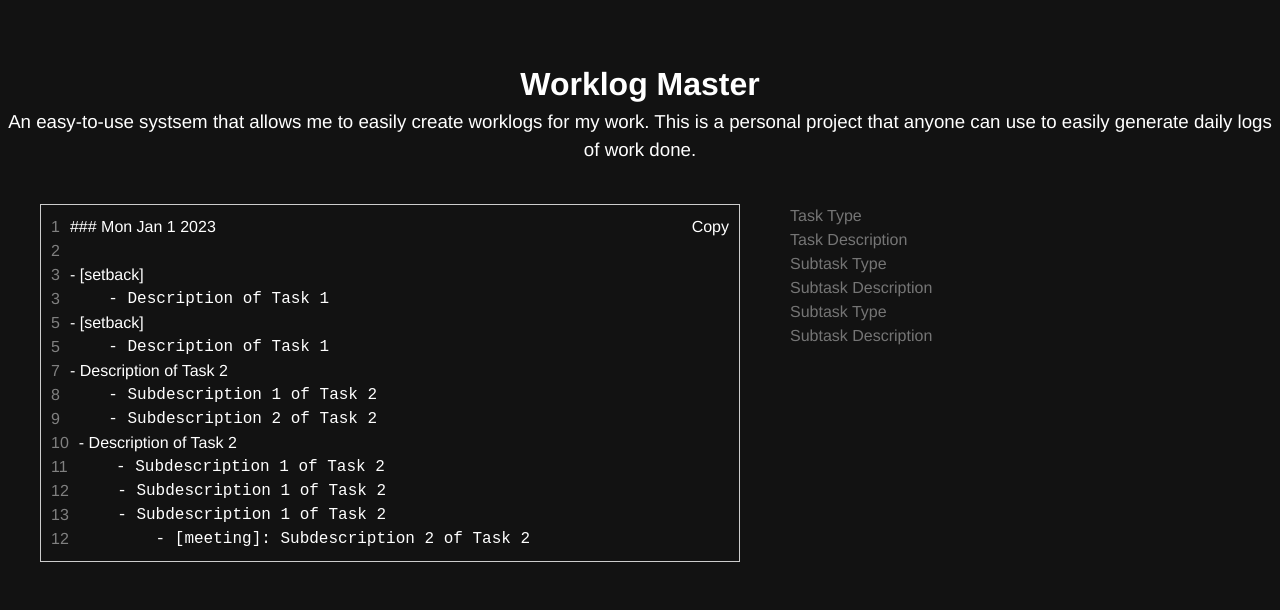
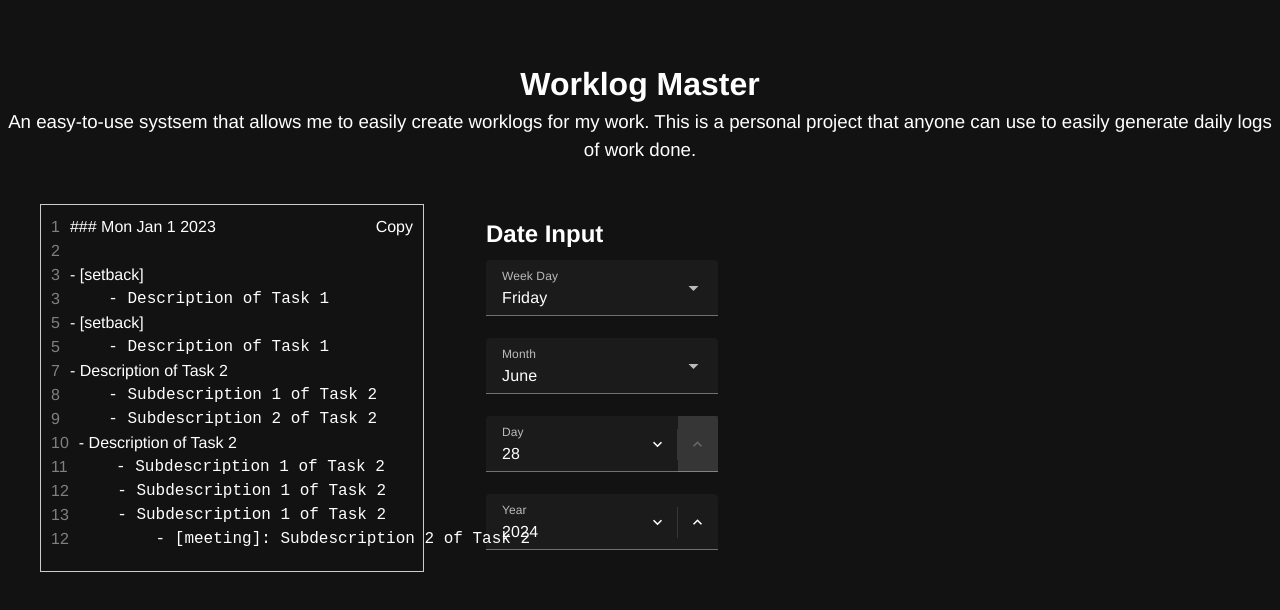
Before and after one commit to IanTapply22/Worklog-Master, a Vue app: page / in a window 1280 px wide. Shown: the top 610 px of the page. Built offline with nearby package versions, Linux system fonts and the light colour scheme.

Commit message:
Create base date input page with new vuetify components

```diff
--- a/components.d.ts
+++ b/components.d.ts
@@ -8,10 +8,13 @@ export {}
 declare module 'vue' {
   export interface GlobalComponents {
     CodeBox: typeof import('./src/components/CodeBox.vue')['default']
+    DateInputField: typeof import('./src/components/DateInputField.vue')['default']
+    DateInputFields: typeof import('./src/components/DateInputFields.vue')['default']
     HelloWorld: typeof import('./src/components/HelloWorld.vue')['default']
     InputFields: typeof import('./src/components/InputFields.vue')['default']
     RouterLink: typeof import('vue-router')['RouterLink']
     RouterView: typeof import('vue-router')['RouterView']
+    TaskCreator: typeof import('./src/components/TaskCreator.vue')['default']
     WorklogPreview: typeof import('./src/components/WorklogPreview.vue')['default']
   }
 }
--- /dev/null
+++ b/src/components/DateInputFields.vue
@@ -0,0 +1,127 @@
+<template>
+    <v-row>
+        <v-col cols="12">
+            <h2 width="30%" class="text-left pb-2">Date Input</h2>
+            <v-select width="30%" :items="worklogDays" label="Week Day" :placeholder="getCurrentDayOfTheWeek()" v-model="selectedWeekDay"></v-select>
+            <v-select width="30%" :items="worklogMonth" label="Month" :placeholder="getCurrentMonth()" v-model="selectedMonth"></v-select>
+            <v-number-input width="30%" :reverse="false" controlVariant="default" label="Day" :placeholder="getCurrentDayOfTheMonth()" :hideInput="false"
+                :inset="true" :min=0 :max=31 v-model="selectedDay"></v-number-input>
+            <v-number-input width="30%" :reverse="false" controlVariant="default" label="Year" :placeholder="getCurrentYear()" :hideInput="false"
+                :inset="true" :min=1970 v-model="selectedYear"></v-number-input>
+        </v-col>
+    </v-row>
+</template>
+
+<script lang="ts">
+import { WorklogDay } from '../types/worklog/WorklogDay';
+import { WorklogMonth } from '../types/worklog/WorklogMonth';
+
+interface IndexedWorklogDay {
+  [key: string]: any;
+}
+
+interface IndexedWorklogMonth {
+  [key: string]: any;
+}
+
+const indexedWorklogDay: IndexedWorklogDay = WorklogDay;
+const indexedWorklogMonth: IndexedWorklogMonth = WorklogMonth;
+
+export default {
+    data() {
+        return {
+            currentDate: new Date(),
+            // Week day and month items for dropdown
+            worklogDays: Object.keys(WorklogDay).map(key => ({
+                title: key,
+            })),
+            worklogMonth: Object.keys(WorklogMonth).map(key => ({
+                title: key,
+            })),
+            // Inputs
+            selectedWeekDay: '',
+            selectedMonth: '',
+            selectedDay: '',
+            selectedYear: '',
+        };
+    },
+    props: {
+        weekDay: {
+            type: String,
+            required: true
+        },
+        month: {
+            type: String,
+            required: true
+        },
+        day: {
+            type: Number,
+            required: true
+        },
+        year: {
+            type: Number,
+            required: true
+        }
+    },
+    watch: {
+        selectedWeekDay: {
+            handler: function (newVal) {
+                this.$emit('update:weekDay', this.getWeekDay(newVal));
+            },
+            deep: true
+        },
+        selectedMonth: {
+            handler: function (newVal) {
+                this.$emit('update:month', this.getMonth(newVal));
+            },
+            deep: true
+        },
+        selectedDay: {
+            handler: function (newVal) {
+                this.$emit('update:day', newVal);
+            },
+            deep: true
+        },
+        selectedYear: {
+            handler: function (newVal) {
+                this.$emit('update:year', newVal);
+            },
+            deep: true
+        }
+    },
+    methods: {
+        getCurrentMonth() {
+            // Convert to the month name
+            return this.currentDate.toLocaleString('default', { month: 'long' });
+        },
+        getCurrentDayOfTheWeek() {
+            // Convert to the day of the week
+            return this.currentDate.toLocaleString('default', { weekday: 'long' });
+        },
+        getCurrentDayOfTheMonth() {
+            // Get the day of the month
+            return this.currentDate.getDate().toString();
+        },
+        getCurrentYear() {
+            // Get the year
+            return this.currentDate.getFullYear().toString();
+        },
+
+        /** ENUM CONVERSION */
+        getWeekDay(weekDay: string) {
+            // Get the enum with the name
+            return indexedWorklogDay[weekDay];
+        },
+        getMonth(month: string) {
+            // Get the enum with the name
+            return indexedWorklogMonth[month];
+        }
+    },
+    mounted() {
+        this.selectedWeekDay = this.getCurrentDayOfTheWeek();
+        this.selectedMonth = this.getCurrentMonth();
+        this.selectedDay = this.getCurrentDayOfTheMonth();
+        this.selectedYear = this.getCurrentYear();
+    }
+};
+</script>
--- a/src/components/InputFields.vue
+++ /dev/null
@@ -1,41 +0,0 @@
-<template>
-    <div class="input-fields">
-        <div class="row">
-            <div class="col">
-                <input type="text" class="form-control" placeholder="Task Type">
-            </div>
-            <div class="col">
-                <input type="text" class="form-control" placeholder="Task Description">
-            </div>
-        </div>
-        <div class="row">
-            <div class="col">
-                <input type="text" class="form-control" placeholder="Subtask Type">
-            </div>
-            <div class="col">
-                <input type="text" class="form-control" placeholder="Subtask Description">
-            </div>
-        </div>
-        <div class="row">
-            <div class="col">
-                <input type="text" class="form-control" placeholder="Subtask Type">
-            </div>
-            <div class="col">
-                <input type="text" class="form-control" placeholder="Subtask Description">
-            </div>
-        </div>
-    </div>
-</template>
-
-<script>
-
-export default {
-    name: 'InputFields',
-    props: {
-        worklog: {
-            type: Object,
-            required: true
-        }
-    }
-}
-</script>
--- /dev/null
+++ b/src/components/TaskCreator.vue
@@ -0,0 +1,32 @@
+<template>
+    <div class="task-creator">
+        <input type="text" v-model="taskDescription" placeholder="Task description" />
+        <select v-model="taskType">
+        <option value="setback">Setback</option>
+        <option value="meeting">Meeting</option>
+        <option value="task">Task</option>
+        </select>
+        <button @click="addTask">Add Task</button>
+    </div>
+</template>
+
+<script>
+export default {
+    data() {
+        return {
+            taskDescription: '',
+            taskType: 'setback'
+        };
+    },
+    methods: {
+        addTask() {
+            this.$emit('add-task', {
+                description: this.taskDescription,
+                type: this.taskType
+            });
+            this.taskDescription = '';
+            this.taskType = 'setback';
+        }
+    }
+};
+</script>
--- a/src/components/WorklogPreview.vue
+++ b/src/components/WorklogPreview.vue
@@ -104,7 +104,7 @@ export default {
 
 <style scoped>
 .markdown-preview {
-    width: 700px;
+    width: 30%;
     border: 1px solid #ccc;
     padding: 10px;
     position: relative;
--- a/src/pages/index.vue
+++ b/src/pages/index.vue
@@ -1,10 +1,11 @@
 <template>
   <h1 class="text-center">Worklog Master</h1>
-  <h3 class="text-center font-weight-light">An easy-to-use systsem that allows me to easily create worklogs for my work. This is a personal project that anyone can use to easily generate daily logs of work done.</h3>
+  <h3 class="text-center font-weight-light">An easy-to-use systsem that allows me to easily create worklogs for my work.
+    This is a personal project that anyone can use to easily generate daily logs of work done.</h3>
   <div class="flex-container">
     <WorklogPreview :worklog="worklog" class="mt-10 ml-10 flex-item" />
-    <InputFields :worklog="worklog" class="mt-10 ml-10 flex-item" />
-</div>
+    <DateInputFields class="mt-10 ml-10 flex-item" :week-day="weekDay" :month="month" :day="day" :year="year" />
+  </div>
 </template>
 
 <script lang="ts">
@@ -13,14 +14,22 @@ import WorklogPreview from '../components/WorklogPreview.vue';
 import { WorklogDay } from '../types/worklog/WorklogDay';
 import { WorklogMonth } from '../types/worklog/WorklogMonth';
 import { TaskType } from '../types/TaskType';
+import TaskCreator from '../components/TaskCreator.vue';
+import DateInputFields from '../components/DateInputFields.vue';
 
 export default {
   name: 'App',
   components: {
-    WorklogPreview
+    WorklogPreview,
+    TaskCreator,
+    DateInputFields
   },
   data() {
     return {
+      weekDay: WorklogDay.Monday,
+      month: WorklogMonth.January,
+      day: 1,
+      year: 2022,
       worklog: {
         date: {
           weekDay: WorklogDay.Monday, // Example usage, assuming WorklogDay is an enum or similar
@@ -61,17 +70,23 @@ export default {
                 description: 'Subdescription 1 of Task 2',
                 subdescriptions: [
                   {
-                  type: TaskType.meeting,
-                  description: 'Subdescription 2 of Task 2'
+                    type: TaskType.meeting,
+                    description: 'Subdescription 2 of Task 2'
                   }
                 ]
               },
-
             ]
           }
         ]
         // Add other properties of Worklog here as needed
-      } as Worklog
+      } as unknown as Worklog,
+      watch: {
+        weekDay: {
+          handler: function (newVal: any) {
+            console.log(newVal)
+          }
+        }
+      }
     };
   }
 }
@@ -89,10 +104,12 @@ export default {
 
 .flex-container {
   display: flex;
-  justify-content: start; /* Adjust this as needed */
+  justify-content: start;
+  /* Adjust this as needed */
 }
 
 .flex-item {
-  margin-right: 10px; /* Adjust spacing between items */
+  margin-right: 10px;
+  /* Adjust spacing between items */
 }
 </style>
--- a/src/plugins/vuetify.ts
+++ b/src/plugins/vuetify.ts
@@ -10,9 +10,13 @@ import 'vuetify/styles'
 
 // Composables
 import { createVuetify } from 'vuetify'
+import { VNumberInput } from 'vuetify/labs/VNumberInput'
 
 // https://vuetifyjs.com/en/introduction/why-vuetify/#feature-guides
 export default createVuetify({
+  components: {
+    VNumberInput,
+  },
   theme: {
     defaultTheme: 'dark',
   },
--- a/src/types/worklog/Worklog.ts
+++ b/src/types/worklog/Worklog.ts
@@ -1,3 +1,6 @@
+import { Task } from "../Task";
+import { WorklogDate } from "./WorklogDate";
+
 export interface Worklog {
     date: WorklogDate; // [day of the week] [month] [day of the month] [year]
     tasks: Task[]; // The tasks that were completed on this day
--- a/src/types/worklog/WorklogDate.ts
+++ b/src/types/worklog/WorklogDate.ts
@@ -1,3 +1,6 @@
+import { WorklogDay } from "./WorklogDay";
+import { WorklogMonth } from "./WorklogMonth";
+
 export interface WorklogDate {
     weekDay: WorklogDay; // Mon, Tue, Wed, Thu, Fri
     month: WorklogMonth; // Jan, Feb, Mar, Apr, May, Jun, Jul, Aug, Sep, Oct, Nov, Dec
```
